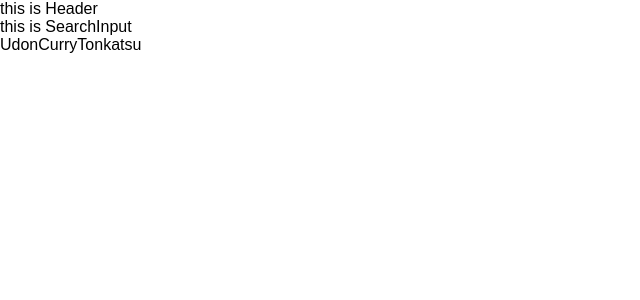
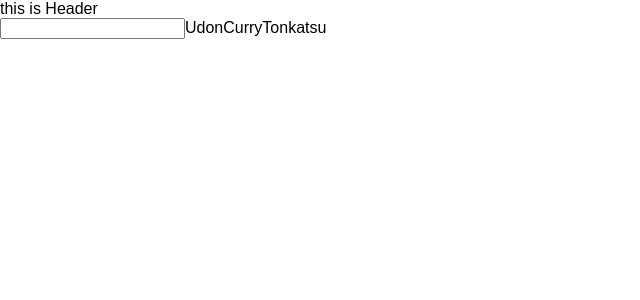
Before and after one commit to chansuke/mesi, a React (Create React App) app: page / in a window 1280 px wide. Shown: the top 300 px of the page, without its empty margins (0-640 px from the left). Built offline with nearby package versions, Linux system fonts and the light colour scheme.

Commit message:
Add event handler for input

```diff
--- a/src/SearchInput.js
+++ b/src/SearchInput.js
@@ -1,8 +1,11 @@
 import React from 'react';
 
 class SearchInput extends React.Component {
+  handleChange = () => {
+    console.log('Input the mesi');
+  };
   render() {
-    return <div>this is SearchInput</div>;
+    return <input onChange={this.handleChange} />;
   }
 }
 
```
